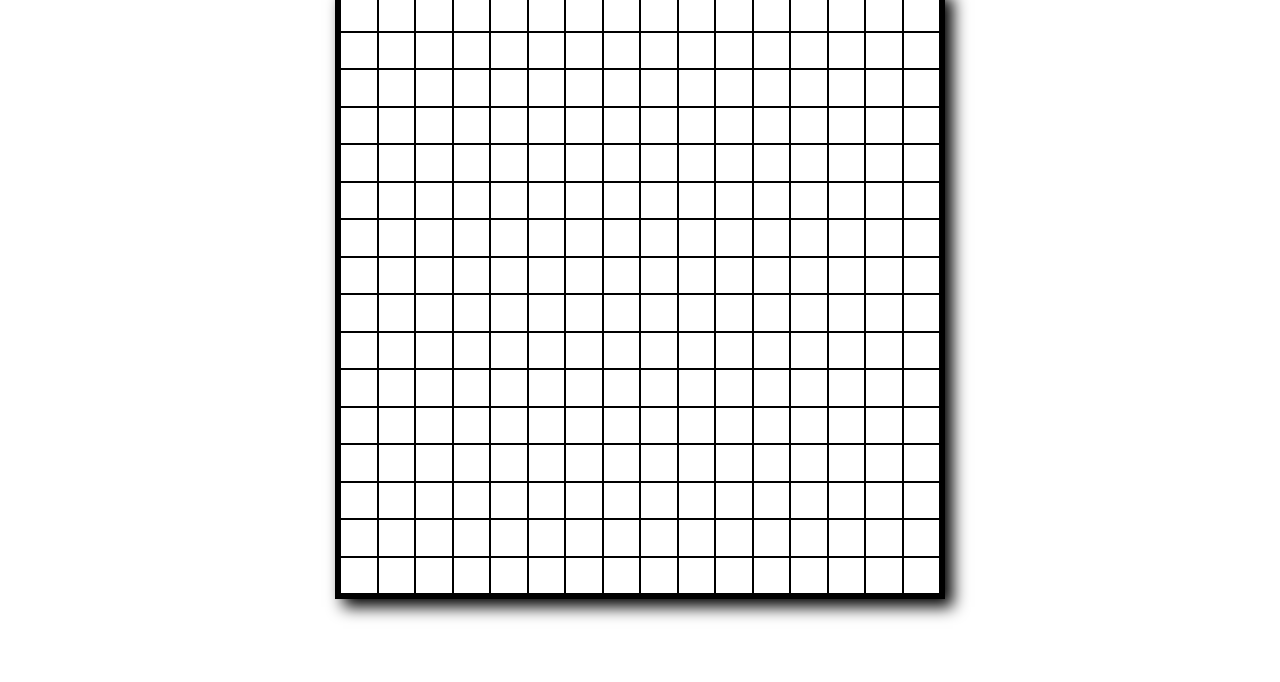
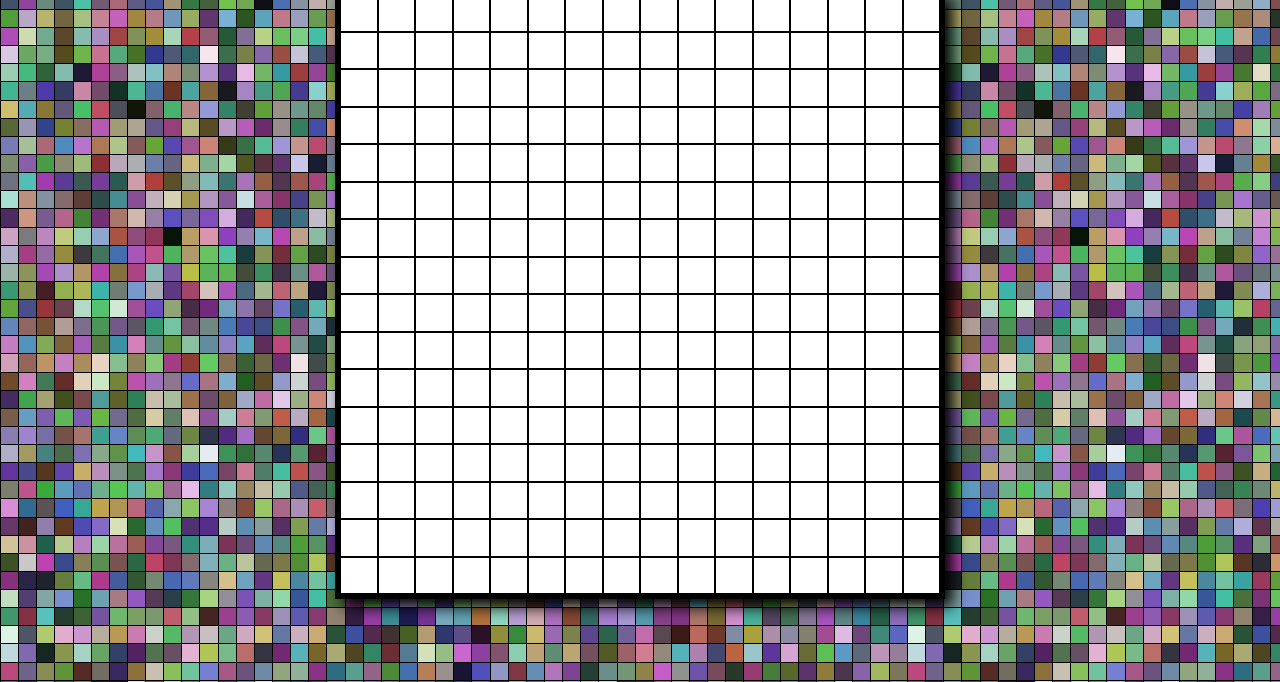
Before and after one commit to JoaoOliveira85/EtchASketch, a plain HTML site: page index.html in a window 1280 px wide. Shown: the part 118-800 px from the top of the page. Drawn offline with Linux system fonts and the light colour scheme.

Commit message:
Fixed background not being loaded on git hub

```diff
--- a/styles/styles.css
+++ b/styles/styles.css
@@ -6,7 +6,7 @@
 }
 
 body {
-    background-image: url(./media/background.png);
+    background-image: url(/EtchASketch/media/background.png);
 }
 
 #gameWindow {
```
